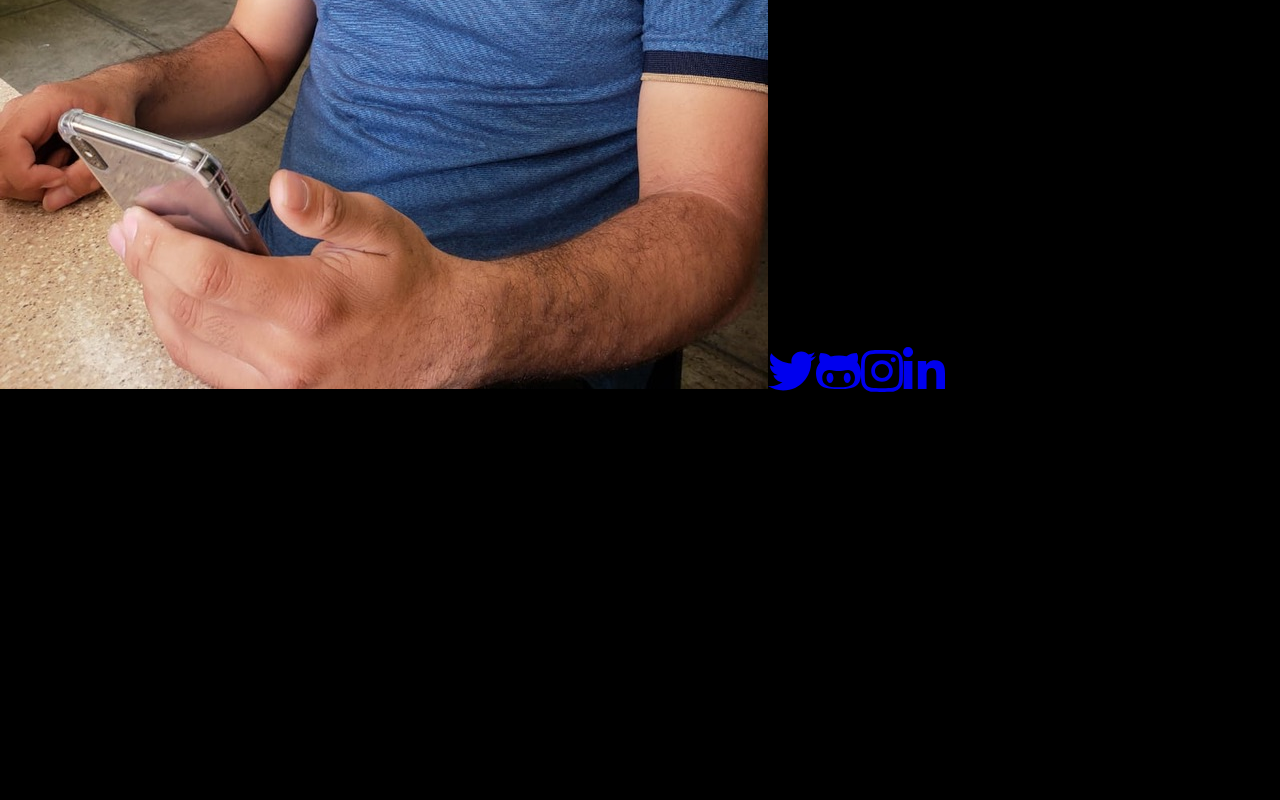
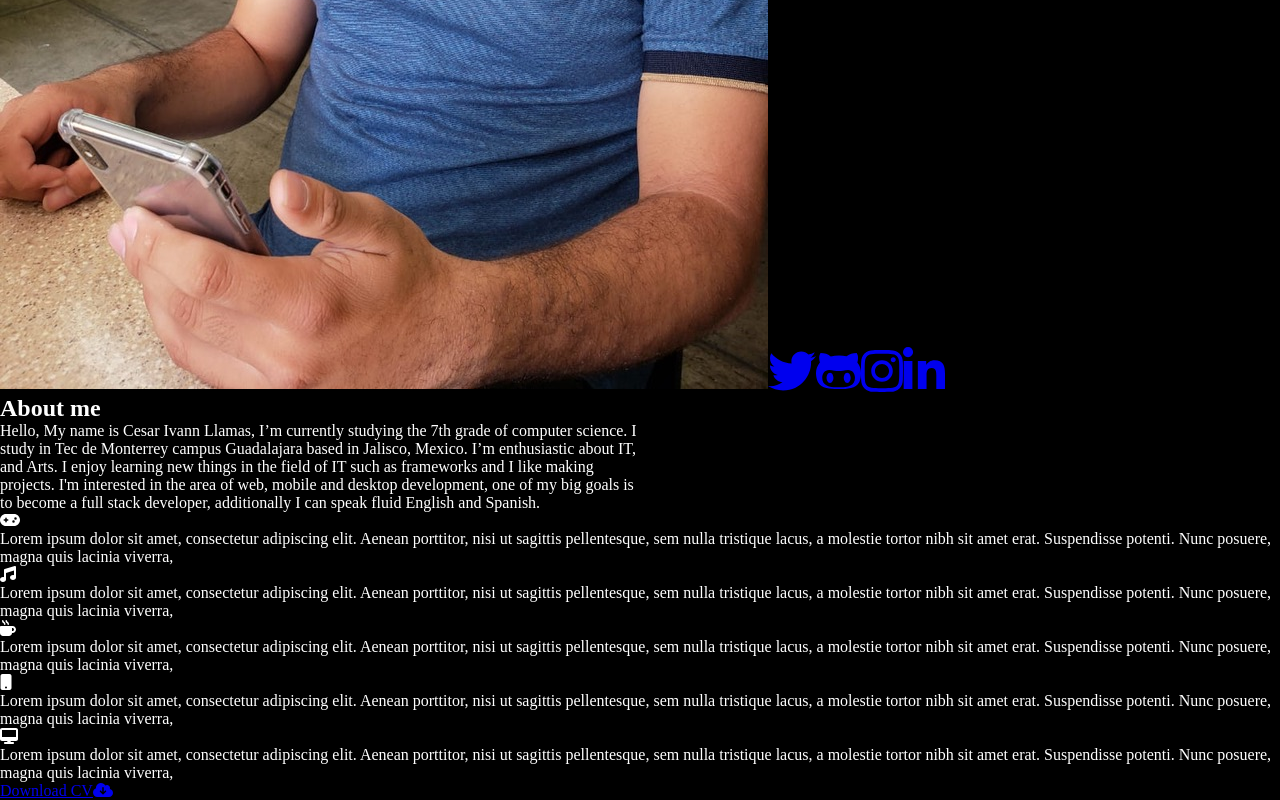
Before and after one commit to Monneky/Personal_Portfolio, a React (Create React App) app in the folder personal-portfolio/: page /about_me in a window 1280 px wide. Shown: the part 815-1615 px from the top of the page. Before the commit the page ends 1210 px from the top, so only its background shows below. Built offline with nearby package versions, Linux system fonts and the light colour scheme.

Commit message:
we end the structure of about me page and we add the cv for the link to download the cv

```diff
--- a/personal-portfolio/package.json
+++ b/personal-portfolio/package.json
@@ -1,9 +1,10 @@
 {
   "name": "personal-portfolio",
-  "version": "1.0.0",
+  "version": "2.0.0",
   "private": true,
   "dependencies": {
     "@fortawesome/free-brands-svg-icons": "^6.1.1",
+    "@fortawesome/free-solid-svg-icons": "^6.1.1",
     "@fortawesome/react-fontawesome": "^0.1.18",
     "@testing-library/jest-dom": "^5.16.4",
     "@testing-library/react": "^13.3.0",
--- a/personal-portfolio/src/Pages/AboutMe/AboutMe.js
+++ b/personal-portfolio/src/Pages/AboutMe/AboutMe.js
@@ -7,6 +7,15 @@ import {
     faInstagram,
     faLinkedinIn
 } from '@fortawesome/free-brands-svg-icons';
+import {
+    faMusic,
+    faMugHot,
+    faMobileButton,
+    faDesktop,
+    faGamepad,
+    faCloudArrowDown
+} from '@fortawesome/free-solid-svg-icons';
+import download from '../../assets/Cesar_Ivann_Resume.pdf';
 
 const AboutMe = () => {
     return(
@@ -26,6 +35,38 @@ const AboutMe = () => {
                     <FontAwesomeIcon icon={ faLinkedinIn } size="3x" />
                 </a>
             </div>
+            <div className='middle-part'>
+                <h2 className='title-aboutme'>About me</h2>
+                <p className='information'>
+                    Hello, My name is Cesar Ivann Llamas, I’m currently studying the 7th grade of computer science. I study in Tec de Monterrey campus Guadalajara based in Jalisco, Mexico. I’m enthusiastic about IT, and Arts. I enjoy learning new things in the field of IT such as frameworks and I like making projects. I'm interested in the area of web, mobile and desktop development, one of my big goals is to become a full stack developer, additionally I can speak fluid English and Spanish.
+                </p>
+            </div>
+            <div className='lower-part'>
+                <div className='videogames'>
+                    <FontAwesomeIcon icon={faGamepad}/>
+                    <p className='description'>Lorem ipsum dolor sit amet, consectetur adipiscing elit. Aenean porttitor, nisi ut sagittis pellentesque, sem nulla tristique lacus, a molestie tortor nibh sit amet erat. Suspendisse potenti. Nunc posuere, magna quis lacinia viverra, </p>
+                </div>
+                <div className='music'>
+                    <FontAwesomeIcon icon={faMusic} />
+                    <p className='description'>Lorem ipsum dolor sit amet, consectetur adipiscing elit. Aenean porttitor, nisi ut sagittis pellentesque, sem nulla tristique lacus, a molestie tortor nibh sit amet erat. Suspendisse potenti. Nunc posuere, magna quis lacinia viverra, </p>
+                </div>
+                <div className='coffee'>
+                    <FontAwesomeIcon icon={faMugHot} />
+                    <p className='description'>Lorem ipsum dolor sit amet, consectetur adipiscing elit. Aenean porttitor, nisi ut sagittis pellentesque, sem nulla tristique lacus, a molestie tortor nibh sit amet erat. Suspendisse potenti. Nunc posuere, magna quis lacinia viverra, </p>
+                </div>
+                <div className='mobile'>
+                    <FontAwesomeIcon icon={faMobileButton} />
+                    <p className='description'>Lorem ipsum dolor sit amet, consectetur adipiscing elit. Aenean porttitor, nisi ut sagittis pellentesque, sem nulla tristique lacus, a molestie tortor nibh sit amet erat. Suspendisse potenti. Nunc posuere, magna quis lacinia viverra, </p>
+                </div>
+                <div className='desktop-computer'>
+                    <FontAwesomeIcon icon={faDesktop}/>
+                    <p className='description'>Lorem ipsum dolor sit amet, consectetur adipiscing elit. Aenean porttitor, nisi ut sagittis pellentesque, sem nulla tristique lacus, a molestie tortor nibh sit amet erat. Suspendisse potenti. Nunc posuere, magna quis lacinia viverra, </p>
+                </div>
+                <a href={download} download="Cesar Ivann CV">
+                    Download CV
+                    <FontAwesomeIcon icon={faCloudArrowDown} />
+                </a>
+            </div>
         </div>
     );
 };
```
Also changed, not shown: 2 other files (tests, documents, lock files or other folders).
